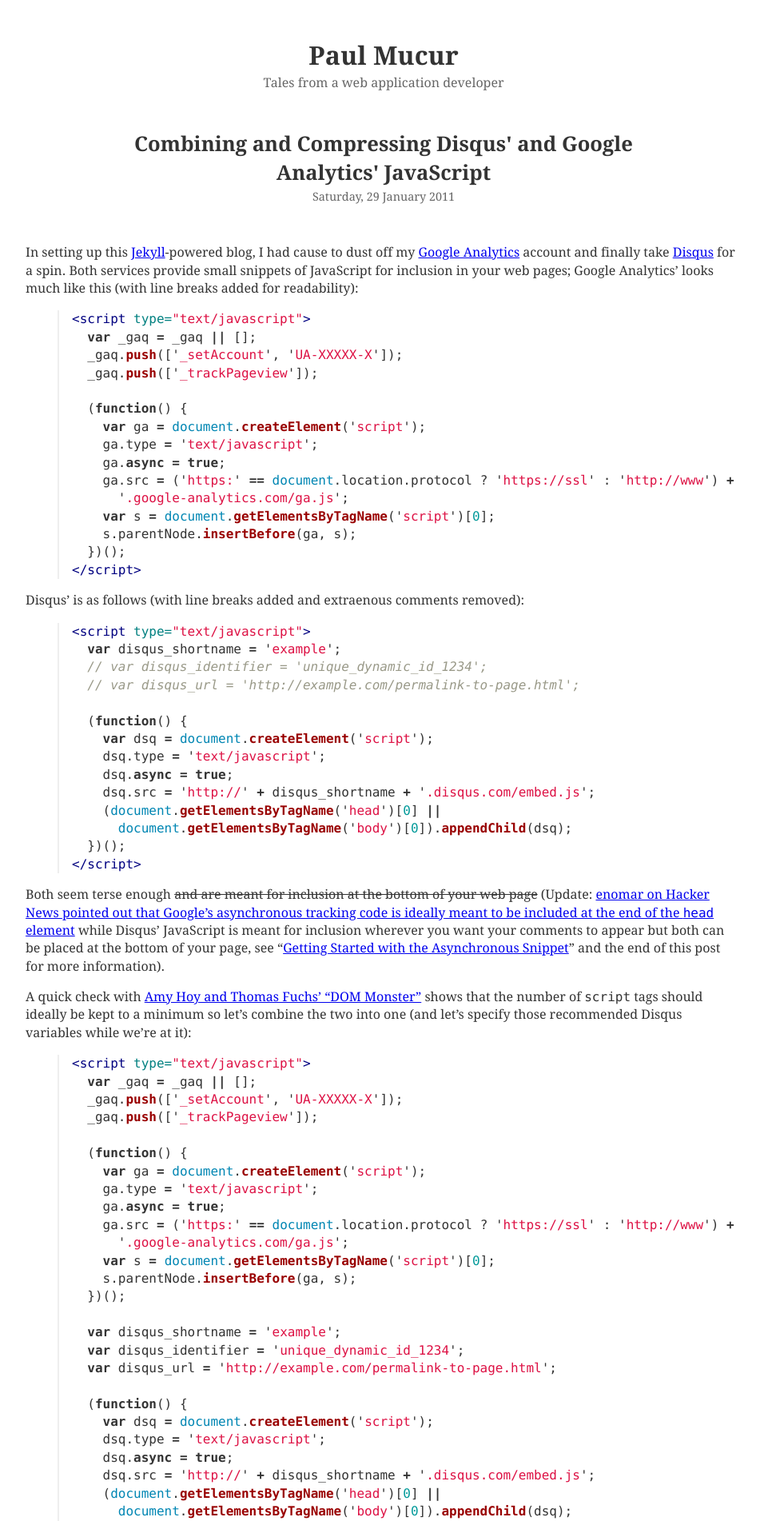
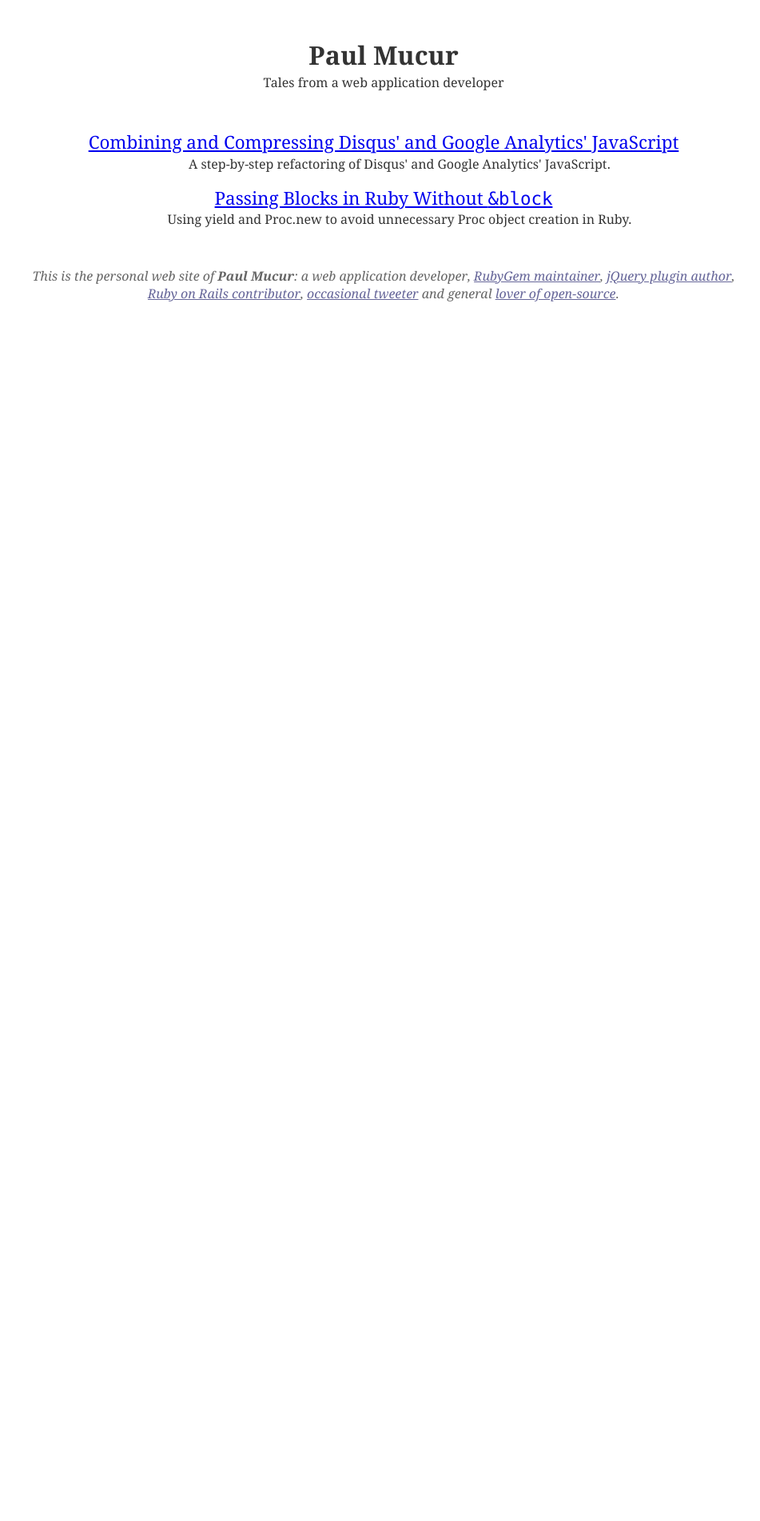
Before and after one commit to mudge/mudge.github.com, a Jekyll site: the page built from index.html, in a window 1280 px wide. Shown: the top 1902 px of the page at 80% size, without its empty margins (160-1111 px from the left). Built offline with Jekyll 4.4.1, drawn with Linux system fonts in a browser that asks for light colours; Markdown is read by kramdown in place of the engine named in the settings; after the commit the page ends 900 px from its top, so only the background shows below that; some of the changed text lies outside the part shown.

Commit message:
Slight redesign and tweaks to appease the DOM Monster.

```diff
--- a/_layouts/default.html
+++ b/_layouts/default.html
@@ -1,29 +1 @@
-<!DOCTYPE html>
-<html lang=en>
-  <head>
-    <meta charset=utf-8>
-    <title>{{ page.title | strip_html | escape_once }}</title>
-    <!--[if lt IE 9]>
-    <script src=http://html5shiv.googlecode.com/svn/trunk/html5.js></script>
-    <![endif]-->
-    <link rel=stylesheet href=/css/m.css>
-    <link rel=alternate type=application/atom+xml href=http://feeds.feedburner.com/paul-mucur>
-    <script>
-      var _gaq = [["_setAccount", "UA-1804081-1"], ["_trackPageview"]],
-          disqus_shortname = "mudge"{% if page.id %}, disqus_identifier = "{{ page.id }}"{% endif %};
-      function a(s) {
-        var d = document, e = d.createElement("script");
-        e.async = true;
-        e.src = s;
-        d.documentElement.firstChild.appendChild(e);
-      }
-      a("//www.google-analytics.com/ga.js");
-    </script>
-  </head>
-  <body>
-{{ content }}
-    <footer>
-      <strong>Paul Mucur</strong> &mdash; a web application developer &mdash; writes <a href=http://github.com/mudge title="Paul Mucur's GitHub account">open-source software</a>, <a href=http://rubygems.org/gems/re2 title="re2: Ruby bindings to Google's re2 regular expression library">maintains a RubyGem</a> and a <a href=http://plugins.jquery.com/project/example title="jQuery Form Input Example plugin">jQuery plugin</a>, <a href=http://workingwithrails.com/person/19672-paul-mucur title="Paul Mucur's Working With Rails profile">works with Ruby on Rails professionally</a> (and <a href=http://contributors.rubyonrails.org/contributors/paul-mucur/commits title="Paul Mucur's contributions to Ruby on Rails">contributes to it</a>), <a href=http://twitter.com/mudge>tweets</a>, occasionally shares random <a href=http://gist.github.com/mudge title="Paul Mucur's Gist account">bits &amp; pieces of code</a> and <a href=http://lanyrd.com/people/mudge/>attends events</a>.
-    </footer>
-  </body>
-</html>
+<!DOCTYPE html><html lang=en><head><meta charset=utf-8><title>{{ page.title | strip_html | escape_once }}</title><!--[if lt IE 9]><script src=http://html5shiv.googlecode.com/svn/trunk/html5.js></script><![endif]--><link rel=stylesheet href=/css/m.css><link rel=alternate type=application/atom+xml href=http://feeds.feedburner.com/paul-mucur><script>var _gaq=[["_setAccount","UA-1804081-1"],["_trackPageview"]],disqus_shortname="mudge"{% if page.id %},disqus_identifier="{{ page.id }}"{% endif %};(function(d){var g=d.createElement("script");g.async=true;g.src="//www.google-analytics.com/ga.js";d.documentElement.firstChild.appendChild(g);}(document));</script></head><body>{{ content }}</body><footer>This is the personal web site of <strong>Paul Mucur</strong>: a web application developer, <a href=//rubygems.org/gems/re2>RubyGem maintainer</a>, <a href=//github.com/mudge/jquery_example>jQuery plugin author</a>, <a href=//contributors.rubyonrails.org/contributors/paul-mucur/commits>Ruby on Rails contributor</a>, <a href=//twitter.com/mudge>occasional tweeter</a> and general <a href=//github.com/mudge>lover of open-source</a>.</footer></html>
--- a/_posts/2011-01-26-passing-blocks-in-ruby-without-block.markdown
+++ b/_posts/2011-01-26-passing-blocks-in-ruby-without-block.markdown
@@ -1,6 +1,7 @@
 ---
 layout: post
 title: Passing Blocks in Ruby Without <code>&amp;block</code>
+summary: Using yield and Proc.new to avoid unnecessary Proc object creation in Ruby.
 ---
 There are two main ways to pass [blocks][Containers, Blocks, and Iterators] into a method in Ruby:
 the first is to use the [`yield`][yield] keyword like so:
--- a/_posts/2011-01-29-combining-and-compressing-disqus-and-google-analytics-javascript.markdown
+++ b/_posts/2011-01-29-combining-and-compressing-disqus-and-google-analytics-javascript.markdown
@@ -1,6 +1,7 @@
 ---
 layout: post
 title: Combining and Compressing Disqus' and Google Analytics' JavaScript
+summary: A step-by-step refactoring of Disqus' and Google Analytics' JavaScript.
 ---
 In setting up this [Jekyll][]-powered blog, I had cause to dust off my [Google
 Analytics][] account and finally take [Disqus][] for a spin. Both services
@@ -353,6 +354,27 @@ otherwise be delayed (particularly on large web pages) but the extra `script`
 and population of the `head` element won't win you any favours with the [DOM
 Monster][].
 
+*Update #2:* I have since taken to another approach that reduces the number of `script`
+elements created by synchronously requiring the Disqus JavaScript yourself at
+the bottom of the `body`:
+
+{% highlight html %}
+<head>
+  <!-- Usual HTML head elements here... -->
+  <script>
+    var _gaq=[["_setAccount","UA-XXXXX-X"],["_trackPageview"]],
+    disqus_shortname="example",disqus_identifier="unique_dynamic_id_1234";
+    (function(a){var b=a.createElement("script");b.async=true;
+    b.src="//www.google-analytics.com/ga.js";
+    a.documentElement.firstChild.appendChild(b);}(document));
+  </script>
+</head>
+<body>
+  <!-- Page content here... -->
+  <script src=//example.disqus.com/embed.js async></script>
+</body>
+{% endhighlight %}
+
   [Steve Klabnik]: http://www.steveklabnik.com
   [Andrew Walker]: http://www.moddular.org
   [Hacker News]: http://news.ycombinator.com/item?id=2156911
--- a/css/m.css
+++ b/css/m.css
@@ -1,33 +1,37 @@
-/* Fonts. */
+/*
+ * Embedded Fonts.
+ * Droid Serif: see css/fonts/DroidSerif/LICENSE.txt
+ * Inconsolata: see css/fonts/Inconsolata/OFL.txt
+ */
 @font-face {
   font-family: 'Droid Serif';
   font-weight: normal;
   font-style: normal;
-  src: url('fonts/DroidSerif.ttf');
+  src: local('Droid Serif'), local('DroidSerif'), url('fonts/DroidSerif/DroidSerif.ttf');
 }
 @font-face {
   font-family: 'Droid Serif';
   font-weight: bold;
   font-style: normal;
-  src: url('fonts/DroidSerif-Bold.ttf')
+  src: local('Droid Serif Bold'), local('DroidSerif-Bold'), url('fonts/DroidSerif/DroidSerif-Bold.ttf')
 }
 @font-face {
   font-family: 'Droid Serif';
   font-weight: normal;
   font-style: italic;
-  src: url('fonts/DroidSerif.ttf');
+  src: local('Droid Serif Italic'), local('DroidSerif-Italic'), url('fonts/DroidSerif/DroidSerif-Italic.ttf');
 }
 @font-face {
   font-family: 'Droid Serif';
   font-weight: bold;
   font-style: italic;
-  src: url('fonts/DroidSerif.ttf');
+  src: local('Droid Serif Bold Italic'), local('DroidSerif-BoldItalic'), url('fonts/DroidSerif/DroidSerif-BoldItalic.ttf');
 }
 @font-face {
   font-family: Inconsolata;
   font-style: normal;
   font-weight: normal;
-  src: url('fonts/Inconsolata.ttf');
+  src: local('Inconsolata'), url('fonts/Inconsolata/Inconsolata.ttf');
 }
 
 /* HTML5 elements. */
@@ -35,6 +39,7 @@ article, aside, footer, header, hgroup, nav, section {
   display: block;
 }
 
+/* Rudimentary reset. */
 html, body, h1, h2, p, pre, code {
   border: 0;
   font-size: 100%;
@@ -46,35 +51,32 @@ html {
   color: #333;
   font: 1em/1.4 'Droid Serif', Palatino, Georgia, serif;
 }
-article, section, header {
-  margin: 3em auto;
-  width: 70%;
-}
 footer {
-  background: #333;
-  color: #fff;
-  padding: 1em 1.6em;
+  color: #666;
+  font-style: italic;
 }
 footer a {
-  color: #ffe;
+  color: #669;
 }
-ol {
-  list-style: lower-roman;
-}
-p, pre {
+p, pre, dd {
   margin-bottom: 1em;
 }
-header {
+header, dl, footer {
   text-align: center;
 }
-header h1 {
+h1 {
   font-size: 200%;
 }
-article h1 {
+h1.entry-title {
   font-size: 160%;
 }
-h2, time {
+h2 {
   font-weight: normal;
+}
+dt, aside h2 {
+  font-size: 140%;
+}
+h2.byline, time {
   color: #666;
 }
 header a {
@@ -95,12 +97,18 @@ del {
   text-decoration: line-through;
 }
 
+/* Normal display. */
+article, section, header, footer, #disqus_thread {
+  margin: 3em auto;
+  width: 70%;
+}
+
 /* iPhone styling. */
 @media only screen and (max-device-width:480px) {
   html {
     font-size: 200%;
   }
-  article, section, header {
+  article, section, header, footer, #disqus_thread {
     margin: 1em;
     width: 100%;
   }
--- a/index.html
+++ b/index.html
@@ -2,35 +2,4 @@
 layout: default
 title: Paul Mucur
 ---
-<header>
-  <hgroup>
-    <h1 class=author>Paul Mucur</h1>
-    <h2>Tales from a web application developer</h2>
-  </hgroup>
-</header>
-{% for post in site.posts limit:3 %}
-<article class=hentry>
-  <header>
-    <h1 class=entry-title><a href={{ post.url }} rel=bookmark>{{ post.title }}</a></h1>
-    <time class=updated datetime={{ post.date | date_to_xmlschema }} pubdate>{{ post.date | date: "%A, %d %B %Y" }}</time>
-  </header>
-  <div class=entry-content>
-    {{ post.content }}
-    <aside>
-      <p><a href={{ post.url }}#disqus_thread>Comments</a></p>
-    </aside>
-  </div>
-</article>
-{% endfor %}
-{% for post in site.posts offset:3 %}
-{% if forloop.first %}
-<nav>
-  <h2>Older Posts</h2>
-  <ol>
-{% endif %}
-    <li><a href={{ post.url }} rel=bookmark>{{ post.title }}</a></li>
-{% if forloop.last %}
-  </ol>
-</nav>
-{% endif %}
-{% endfor %}
+<header><hgroup><h1 class=author>Paul Mucur</h1><h2>Tales from a web application developer</h2></hgroup></header><section><dl>{% for post in site.posts %}<dt><a href={{ post.url }} rel=bookmark>{{ post.title }}</a></dt><dd>{{ post.summary }}</dd>{% endfor %}</dl></section>
```
Also changed, not shown: _layouts/post.html (+1 -28 lines), css/fonts/DroidSerif/DroidSerif-Bold.ttf (renamed from css/fonts/DroidSerif-Bold.ttf), css/fonts/DroidSerif/DroidSerif-BoldItalic.ttf (renamed from css/fonts/DroidSerif-BoldItalic.ttf), css/fonts/DroidSerif/DroidSerif-Italic.ttf (renamed from css/fonts/DroidSerif-Italic.ttf), css/fonts/DroidSerif/DroidSerif.ttf (renamed from css/fonts/DroidSerif.ttf), css/fonts/DroidSerif/LICENSE.txt (renamed from css/fonts/LICENSE.txt), css/fonts/Inconsolata/Inconsolata.ttf (renamed from css/fonts/Inconsolata.ttf), css/fonts/Inconsolata/OFL.txt (renamed from css/fonts/OFL.txt), 1 other file.
